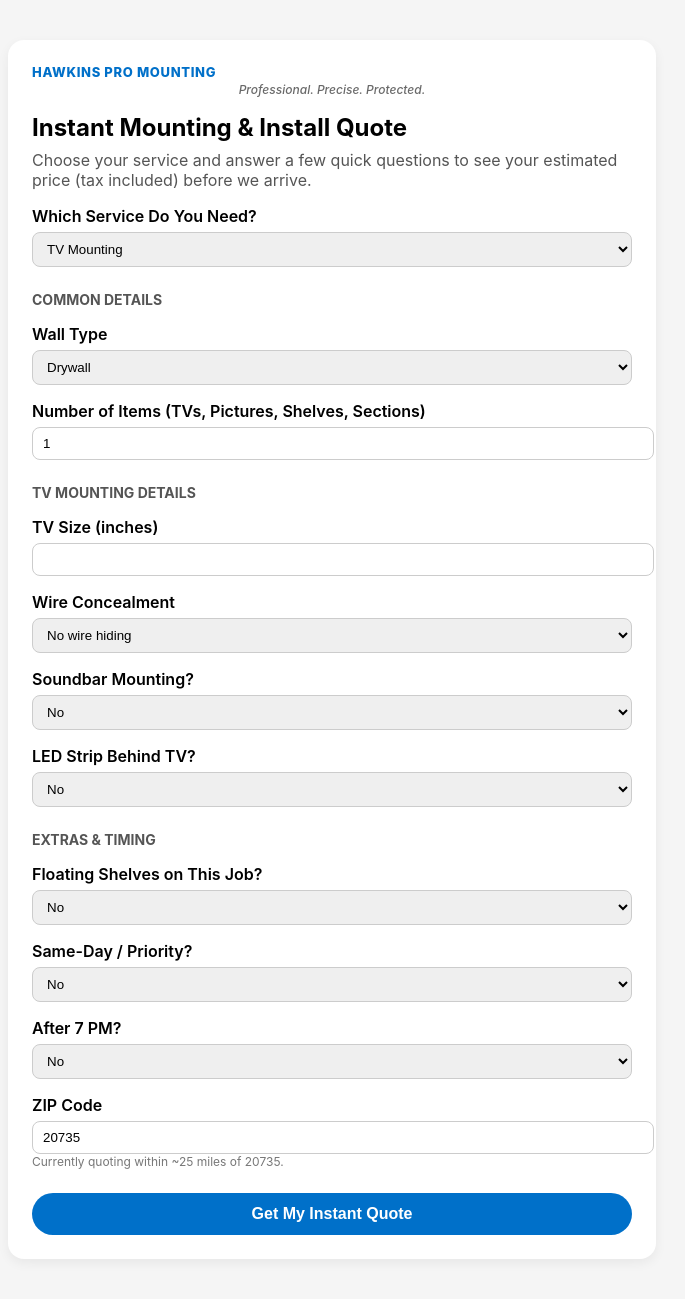
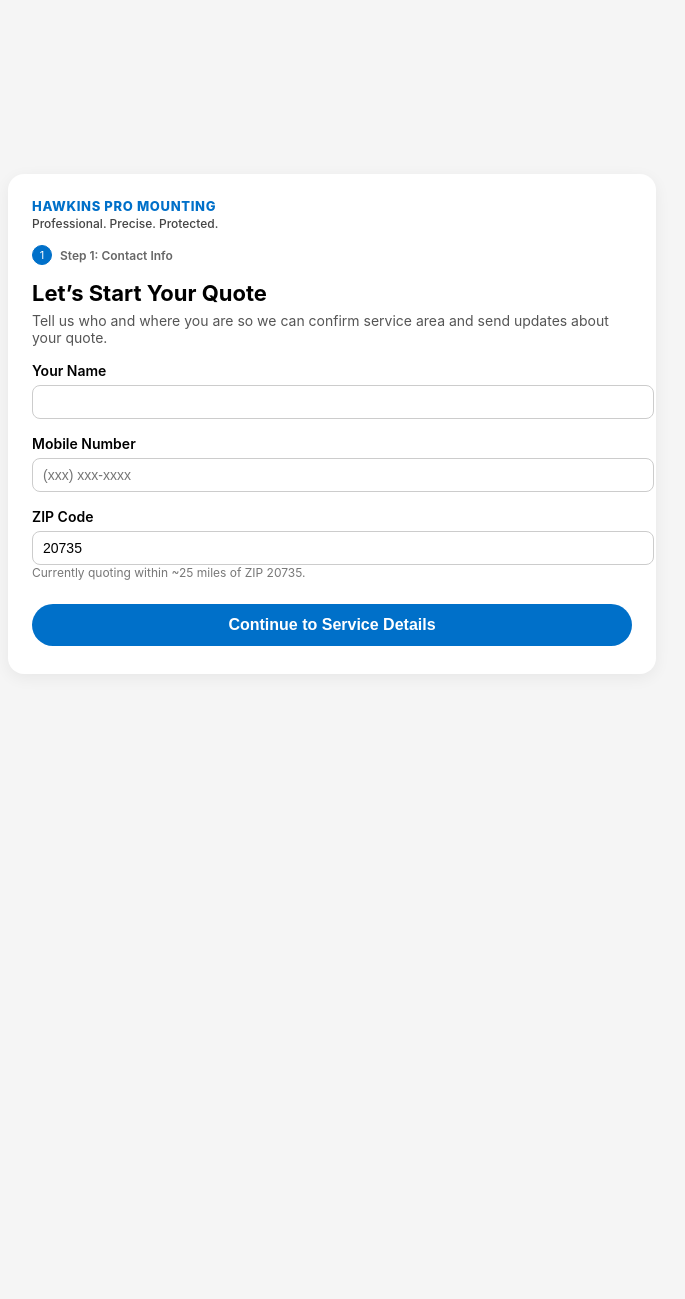
Before and after one commit to chrishaudh/hpm-quote-tool, a FastAPI app: page / in a window 1280 px wide. Shown: the whole page, without its empty margins (308-993 px from the left). After the commit the page ends 646 px from the top, so only its background shows below. Run offline with FastAPI, Linux system fonts and the light colour scheme.

Commit message:
Add 2-step quote flow with contact capture

```diff
--- a/main.py
+++ b/main.py
@@ -10,6 +10,11 @@
 
 
 class QuoteRequest(BaseModel):
+    # Contact info (for JSON API; HTML form uses same field names)
+    contact_name: str | None = None
+    contact_phone: str | None = None
+
+    # Service details
     service: str = "tv_mounting"
     tv_size: int = 0
     wall_type: str = "drywall"
@@ -31,6 +36,8 @@
 @app.post("/quote-html", response_class=HTMLResponse)
 async def quote_html(
     request: Request,
+    contact_name: str = Form(""),
+    contact_phone: str = Form(""),
     service: str = Form("tv_mounting"),
     tv_size: int = Form(0),
     wall_type: str = Form("drywall"),
@@ -64,6 +71,8 @@
         "quote_result.html",
         {
             "request": request,
+            "contact_name": contact_name,
+            "contact_phone": contact_phone,
             **result,
         },
     )
--- a/templates/quote_form.html
+++ b/templates/quote_form.html
@@ -4,16 +4,27 @@
   <meta charset="UTF-8">
   <title>Hawkins Pro Mounting - Instant Quote</title>
   <style>
-    body { font-family: -apple-system, BlinkMacSystemFont, sans-serif; background:#f5f5f5; margin:0; padding:0; }
-    .container { max-width: 600px; margin: 40px auto; background:#fff; padding:24px; border-radius:16px; box-shadow:0 4px 12px rgba(0,0,0,0.06); }
-    h1 { font-size: 24px; margin-bottom: 8px; }
-    p { color:#555; margin-top:0; }
-    label { display:block; margin-top:16px; font-weight:600; }
-    select, input { width:100%; padding:8px 10px; margin-top:6px; border-radius:8px; border:1px solid #ccc; }
-    button { margin-top:24px; width:100%; padding:12px; border:none; border-radius:999px; background:#0070C9; color:#fff; font-size:16px; font-weight:600; cursor:pointer; }
-    button:hover { opacity:0.95; }
-    .helper { font-size:12px; color:#777; }
-    .section-title { margin-top:24px; font-weight:700; font-size:14px; text-transform:uppercase; color:#555; }
+    body {
+      font-family: -apple-system, BlinkMacSystemFont, sans-serif;
+      background:#f5f5f5;
+      margin:0;
+      padding:0;
+    }
+    .shell {
+      min-height:100vh;
+      display:flex;
+      align-items:center;
+      justify-content:center;
+      padding:24px;
+    }
+    .container {
+      max-width: 600px;
+      width:100%;
+      background:#fff;
+      padding:24px 24px 28px;
+      border-radius:16px;
+      box-shadow:0 4px 16px rgba(0,0,0,0.06);
+    }
     .logo {
       font-weight:800;
       letter-spacing:0.05em;
@@ -22,25 +33,165 @@
       color:#0070C9;
     }
     .tagline {
-  font-size: 12px;
-  color: #444;
-  font-weight: 500;
-  margin-top: 2px;
-  margin-bottom: 14px;
-  text-align:center;
-  font-style:italic; opacity:0.8;
+      font-size:12px;
+      color:#444;
+      font-weight:500;
+      margin-top:2px;
+      margin-bottom:14px;
+    }
+    h1 {
+      font-size: 22px;
+      margin-bottom: 6px;
+    }
+    p {
+      color:#555;
+      margin-top:0;
+      font-size:14px;
+    }
+    label {
+      display:block;
+      margin-top:16px;
+      font-weight:600;
+      font-size:14px;
+    }
+    select, input {
+      width:100%;
+      padding:8px 10px;
+      margin-top:6px;
+      border-radius:8px;
+      border:1px solid #ccc;
+      font-size:14px;
+    }
+    button {
+      margin-top:24px;
+      width:100%;
+      padding:12px;
+      border:none;
+      border-radius:999px;
+      background:#0070C9;
+      color:#fff;
+      font-size:16px;
+      font-weight:600;
+      cursor:pointer;
+    }
+    button:hover {
+      opacity:0.95;
+    }
+    .helper {
+      font-size:12px;
+      color:#777;
+    }
+    .section-title {
+      margin-top:24px;
+      font-weight:700;
+      font-size:13px;
+      text-transform:uppercase;
+      color:#555;
+    }
+    .step-indicator {
+      display:flex;
+      gap:8px;
+      font-size:12px;
+      margin-bottom:12px;
+      color:#666;
+      align-items:center;
+    }
+    .step-dot {
+      width:18px;
+      height:18px;
+      border-radius:999px;
+      border:1px solid #ccc;
+      display:flex;
+      align-items:center;
+      justify-content:center;
+      font-size:11px;
+    }
+    .step-dot.active {
+      background:#0070C9;
+      color:#fff;
+      border-color:#0070C9;
+    }
+    .step-label {
+      font-weight:600;
+    }
+    .step {
+      display:none;
+      animation: fadeIn 0.2s ease-out;
+    }
+    .step.active {
+      display:block;
+    }
+    .secondary-button {
+      margin-top:10px;
+      width:100%;
+      padding:10px;
+      border-radius:999px;
+      border:1px solid #ddd;
+      background:#f5f5f5;
+      font-size:14px;
+      font-weight:500;
+      cursor:pointer;
+    }
+    .secondary-button:hover {
+      background:#ececec;
+    }
+    .error-text {
+      margin-top:8px;
+      font-size:12px;
+      color:#c62828;
+      display:none;
+    }
+    @keyframes fadeIn {
+      from { opacity:0; transform:translateY(4px); }
+      to { opacity:1; transform:translateY(0); }
     }
   </style>
 </head>
 <body>
+  <div class="shell">
     <div class="container">
       <div class="logo">HAWKINS PRO MOUNTING</div>
       <div class="tagline">Professional. Precise. Protected.</div>
-    <h1>Instant Mounting & Install Quote</h1>
-    <p>Choose your service and answer a few quick questions to see your estimated price (tax included) before we arrive.</p>
 
-    <form method="post" action="/quote-html">
-      <!-- Service selection -->
+      <div class="step-indicator">
+        <div class="step-dot active" id="dot-step1">1</div>
+        <div class="step-label">Step 1: Contact Info</div>
+      </div>
+
+      <form method="post" action="/quote-html" id="quote-form">
+        <!-- STEP 1: CONTACT INFO -->
+        <div class="step active" id="step1">
+          <h1>Let’s Start Your Quote</h1>
+          <p>Tell us who and where you are so we can confirm service area and send updates about your quote.</p>
+
+          <label>Your Name</label>
+          <input type="text" name="contact_name" id="contact_name" required>
+
+          <label>Mobile Number</label>
+          <input type="tel" name="contact_phone" id="contact_phone" required placeholder="(xxx) xxx-xxxx">
+
+          <label>ZIP Code</label>
+          <input type="text" name="zip_code" id="zip_code" value="20735" required>
+
+          <div class="helper">Currently quoting within ~25 miles of ZIP 20735.</div>
+
+          <div id="contact-error" class="error-text">
+            Please fill in your name, mobile number, and ZIP code to continue.
+          </div>
+
+          <button type="button" onclick="goToStep2()">Continue to Service Details</button>
+        </div>
+
+        <!-- STEP 2: SERVICE DETAILS -->
+        <div class="step" id="step2">
+          <div class="step-indicator" style="margin-bottom:4px;">
+            <div class="step-dot" id="dot-step2">2</div>
+            <div class="step-label">Step 2: Service Details</div>
+          </div>
+
+          <h1>What Do You Need Done?</h1>
+          <p>Choose your service and add a few details so we can calculate your estimated price.</p>
+
           <label>Which Service Do You Need?</label>
           <select name="service" id="service-select" required>
             <option value="tv_mounting">TV Mounting</option>
@@ -61,7 +212,7 @@
           </select>
 
           <label>Number of Items (TVs, Pictures, Shelves, Sections)</label>
-      <input type="number" name="picture_count" min="0" value="1">
+          <input type="number" name="picture_count" min="1" value="1">
 
           <!-- TV-specific block -->
           <div id="tv-section">
@@ -110,12 +261,11 @@
             <option value="true">Yes</option>
           </select>
 
-      <label>ZIP Code</label>
-      <input type="text" name="zip_code" value="20735" required>
-      <div class="helper">Currently quoting within ~25 miles of 20735.</div>
-
           <button type="submit">Get My Instant Quote</button>
+          <button type="button" class="secondary-button" onclick="backToStep1()">← Back to Contact Info</button>
+        </div>
       </form>
+    </div>
   </div>
 
   <script>
@@ -130,6 +280,36 @@
       }
     }
 
+    function goToStep2() {
+      const name = document.getElementById('contact_name').value.trim();
+      const phone = document.getElementById('contact_phone').value.trim();
+      const zip = document.getElementById('zip_code').value.trim();
+      const errorEl = document.getElementById('contact-error');
+
+      if (!name || !phone || !zip) {
+        errorEl.style.display = 'block';
+        return;
+      } else {
+        errorEl.style.display = 'none';
+      }
+
+      document.getElementById('step1').classList.remove('active');
+      document.getElementById('step2').classList.add('active');
+
+      document.getElementById('dot-step1').classList.remove('active');
+      document.getElementById('dot-step2').classList.add('active');
+
+      updateServiceVisibility();
+    }
+
+    function backToStep1() {
+      document.getElementById('step2').classList.remove('active');
+      document.getElementById('step1').classList.add('active');
+
+      document.getElementById('dot-step2').classList.remove('active');
+      document.getElementById('dot-step1').classList.add('active');
+    }
+
     document.addEventListener('DOMContentLoaded', function () {
       const serviceSelect = document.getElementById('service-select');
       serviceSelect.addEventListener('change', updateServiceVisibility);
```
Also changed, not shown: templates/quote_result.html (+9 -1 lines). Lines whose indentation alone changed are shown as unchanged.
